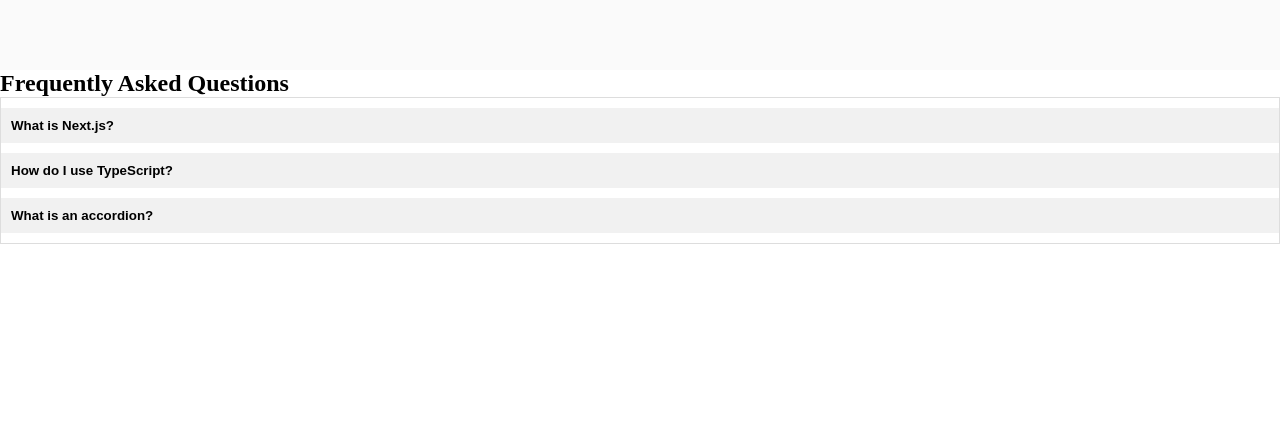
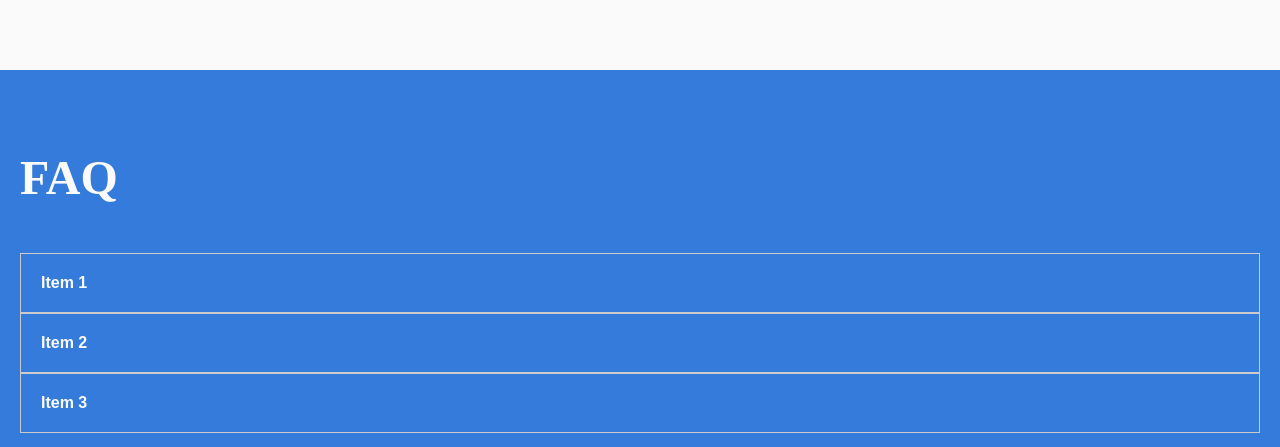
Before and after one commit to mjuliamiosso/niloware, a Next.js app: page /en/home in a window 1280 px wide. Shown: the part 1998-2445 px from the top of the page. Before the commit the page ends 2242 px from the top, so only its background shows below. Built offline with nearby package versions, Linux system fonts and the light colour scheme.

Commit message:
add: accordion function

```diff
--- a/app/[locale]/home/page.tsx
+++ b/app/[locale]/home/page.tsx
@@ -5,24 +5,15 @@ import './page.scss'
 import Navbar from '../../components/Navbar/Navbar'
 import Hero from '../../sections/Hero/Hero'
 import Clients from '../../sections/Clients/Clients';
-import Accordion from '../../components/Accordion/Accordion';
+import Faq from '../../sections/Faq/Faq';
 
 const HomePage: React.FC = () => {
-    const faqItems = [
-        { title: 'What is Next.js?', content: 'Next.js is a React framework for production.' },
-        { title: 'How do I use TypeScript?', content: 'You can add TypeScript by creating `.tsx` files.' },
-        { title: 'What is an accordion?', content: 'An accordion is a vertically stacked list of items that can be expanded to reveal more information.' }
-    ];
-
     return (
         <div>
             <Navbar />
             <Hero />
             <Clients />
-            <section>
-                <h2>Frequently Asked Questions</h2>
-                <Accordion items={faqItems} />
-            </section>
+            <Faq />
         </div>
     );
 };
--- a/app/components/Accordion/Accordion.module.scss
+++ b/app/components/Accordion/Accordion.module.scss
@@ -1,38 +1,50 @@
+@import '../../styles/globals.scss';
+
 .accordion {
   width: 100%;
-    border: 1px solid #ddd;
 }
 
-  .accordionItem {
-    margin: 10px 0;
+.accordion-item {
+  border: 1px solid $border;
 }
 
-  .accordionButton {
+.accordion-button {
   width: 100%;
-    background: #f1f1f1;
+  background: $primary;
+  font-size: $fs-200;
+  color: $light-bg;
   border: none;
-    padding: 10px;
+  padding: 20px;
   cursor: pointer;
   font-weight: bold;
   text-align: left;
   transition: background 0.2s ease-in-out;
 
   &:hover {
-      background: #ddd;
+    background: $text;
   }
 }
 
-  .accordionContent {
+.accordion-content {
   max-height: 0;
   overflow: hidden;
   transition: max-height 0.3s ease-out;
   padding: 0 10px;
+  color: $text;
+  background: $light-bg;
+  word-break: break-all;
 
   p {
-      padding: 10px 0;
+    padding: 20px 10px;
+    font-size: $fs-200;
   }
 }
 
 .active {
-    max-height: 100px; /* Adjust as needed */
+  max-height: 150px;
+  /* Adjust as needed */
 }
+
+.isOpen{
+  background: $dark-bg;
+}
--- a/app/components/Accordion/Accordion.tsx
+++ b/app/components/Accordion/Accordion.tsx
@@ -15,20 +15,23 @@ const Accordion: React.FC<AccordionProps> = ({ items }) => {
 
   const toggleAccordion = (index: number) => {
     setActiveIndex(activeIndex === index ? null : index);
+
   };
 
   return (
     <div className={styles.accordion}>
     {items.map((item, index) => (
-        <div key={index} className={styles.accordionItem}>
+      <div key={index} className={styles['accordion-item']}>
         <button
-            className={styles.accordionButton}
+          className={`${styles['accordion-button']} ${
+            activeIndex === index ? styles.isOpen : ''
+          }`}
           onClick={() => toggleAccordion(index)}
         >
           {item.title}
         </button>
         <div
-            className={`${styles.accordionContent} ${
+          className={`${styles['accordion-content']} ${
             activeIndex === index ? styles.active : ''
           }`}
         >
--- a/app/sections/Faq/Faq.tsx
+++ b/app/sections/Faq/Faq.tsx
@@ -1,14 +1,22 @@
 import React from 'react'
 import styles from './Faq.module.scss'
 import classNames from 'classnames'
+import Accordion from '../../components/Accordion/Accordion';
 
 const Faq = () => {
+  const faqItems = [
+    { title: 'Item 1', content: 'Descrição.' },
+    { title: 'Item 2', content: 'Descrição.' },
+    { title: 'Item 3', content: 'Descrição.' }
+  ];
+
   return (
     <section className={styles.faq}>
-        <div className={classNames(styles['faq-container'], 'container')}>
-            <h2>Faq</h2>
-            {/* to-do: accordion(bootstrap) */}
-        </div>
+      <div className={classNames(styles['faq-container'], 'container')}>
+        <h2>Faq</h2>
+        {/* to-do: accordion(bootstrap) */}
+        <Accordion items={faqItems}></Accordion>
+      </div>
     </section>
   )
 }
```
Lines whose indentation alone changed are shown as unchanged.
